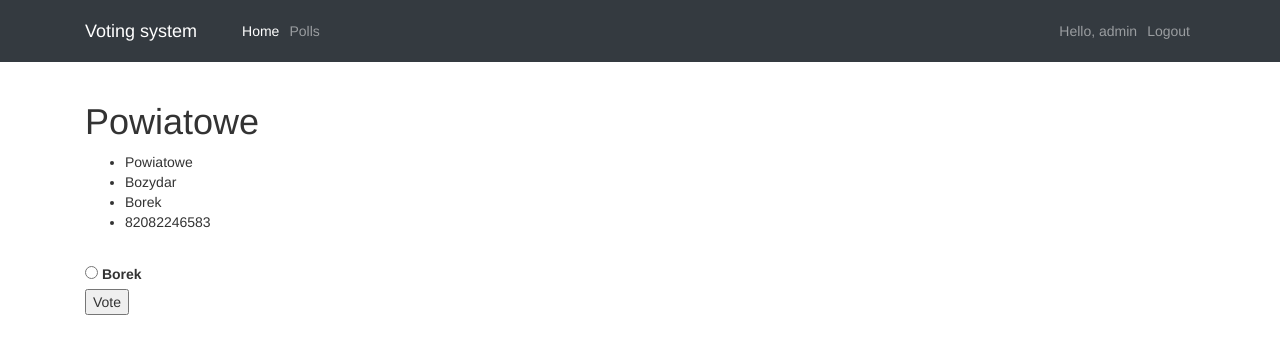
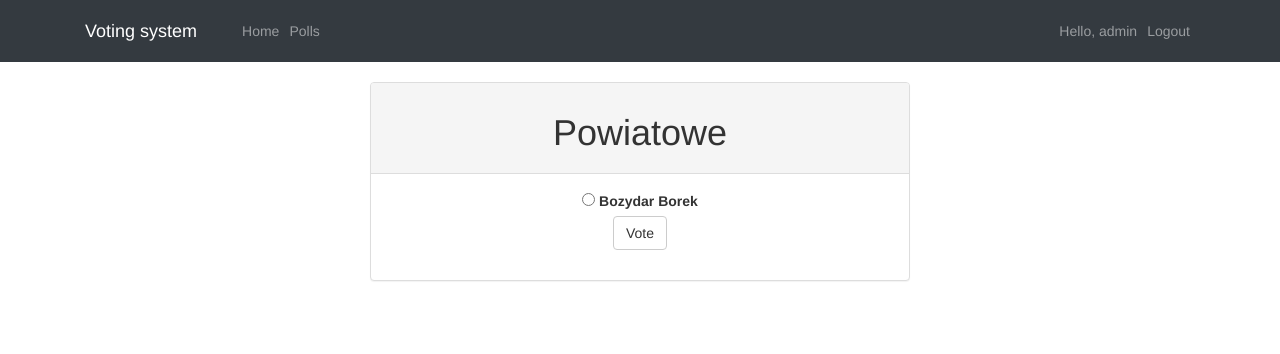
Before and after one commit to Jaszczureq/Project_RSwTA, a Django app: page /polls/2/ in a window 1280 px wide. Shown: the top 354 px of the page. Run offline with Django 3.2, Linux system fonts and the light colour scheme; a user stored in the database is signed in; data comes from the database, SQL or seed files in the repository; some libraries are stand-ins or nearby versions.

Commit message:
Templates, unregister sth in admin panel

```diff
--- a/polls/admin.py
+++ b/polls/admin.py
@@ -23,11 +23,11 @@ class KandydatAdmin(admin.ModelAdmin):
     fields = ['osoba', 'wybor', 'votes']
 
 
-admin.site.register(Kraj, KrajAdmin)
-admin.site.register(Adres_zamieszkania, AdresAdmin)
+#admin.site.register(Kraj, KrajAdmin)
+#admin.site.register(Adres_zamieszkania, AdresAdmin)
 admin.site.register(Osoba)
 admin.site.register(Kryterium)
 admin.site.register(Wybor)
 admin.site.register(Kandydat, KandydatAdmin)
 admin.site.register(Uprawniony)
-admin.site.register(Oddany_glos)
+#admin.site.register(Oddany_glos)
--- a/polls/templates/base.html
+++ b/polls/templates/base.html
@@ -51,9 +51,8 @@
 			</button>
 			<div class="collapse navbar-collapse" id="navbarResponsive">
 				<ul class="navbar-nav ml-auto">
-					<li class="nav-item active">
+					<li class="nav-item">
 						<a class="nav-link" href="{% url 'index' %}">Home
-							<span class="sr-only">(current)</span>
 						</a>
 					</li>
 					<li class="nav-item">
--- a/polls/templates/polls/detail.html
+++ b/polls/templates/polls/detail.html
@@ -1,27 +1,33 @@
 {% extends 'base.html' %}
 
 {% block content %}
-<h1>{{ wybor.nazwa }}</h1>
-
 {% if error_message %}<p><strong>{{ error_message }}</strong></p>{% endif %}
 
-<ul>
-{% for choice in wybor.kandydat_set.all %}
-	<li>{{ choice.wybor.nazwa }}</li>
-	<li>{{ choice.osoba.imie }}</li>
-	<li>{{ choice.osoba.nazwisko }}</li>
-	<li>{{ choice.osoba.pesel }}</li>
-	<br />
-{% endfor %}
-</ul>
-
+<div class="row text-center">
+	<div class="col-lg-3"></div>
+	<div class="col-lg-6">
+		<div class="panel panel-default">
+			<div class="panel-heading">
+				<h1>{{ wybor.nazwa }}</h1>
+			</div>
+			<div class="panel-body">
+				<form method="post">
+					<div class="form-group">
 						<form action="{% url 'polls:vote' wybor.id %}" method="post">
 							{% csrf_token %}
 							{% for adres in wybor.kandydat_set.all %}
 								<input type="radio" name="id" id="adres{{ forloop.counter }}"
 								value="{{ adres.id }}" />
-    <label for="adres{{ forloop.counter }}">{{ adres.osoba.nazwisko }}</label><br />
+								<label for="adres{{ forloop.counter }}">{{ adres.osoba.imie }} {{ adres.osoba.nazwisko }}</label><br />
 							{% endfor %}
-<input type="submit" value="Vote" />
+							<input type="submit" class="btn btn-default" value="Vote" />
 						</form>
+					</div>
+				</form>
+			</div>
+		</div>
+	</div>
+	<!-- /.col-lg-6 -->
+	<div class="col-lg-3"></div>
+</div>
 {% endblock %}
--- a/polls/views.py
+++ b/polls/views.py
@@ -27,7 +27,7 @@ def signup(request):
             user = form.save(commit=False)
             user.save()
             current_site = get_current_site(request)
-            mail_subject = 'Activate your blog account.'
+            mail_subject = 'Activate your eVoting account.'
             message = render_to_string('registration/acc_activate_email.html', {
                 'user': user,
                 'domain': current_site.domain,
```
Lines whose indentation alone changed are shown as unchanged.
